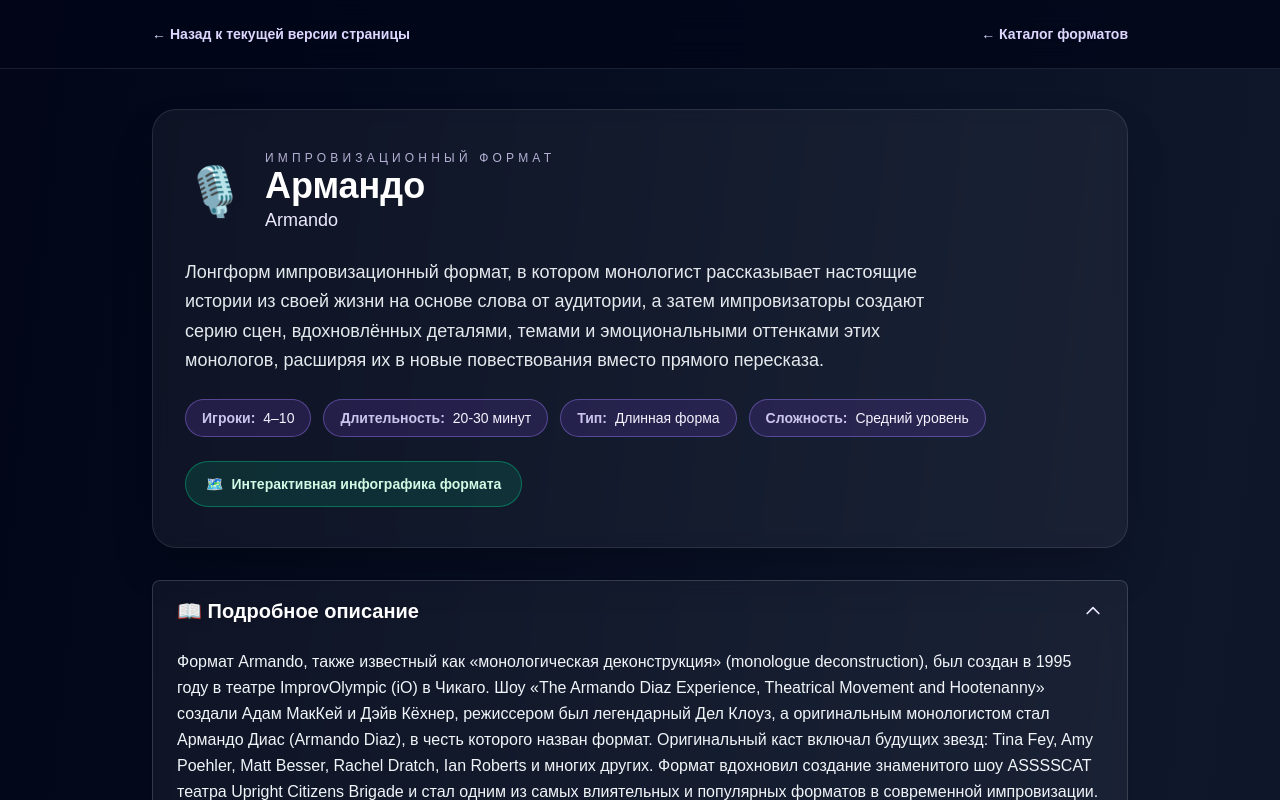
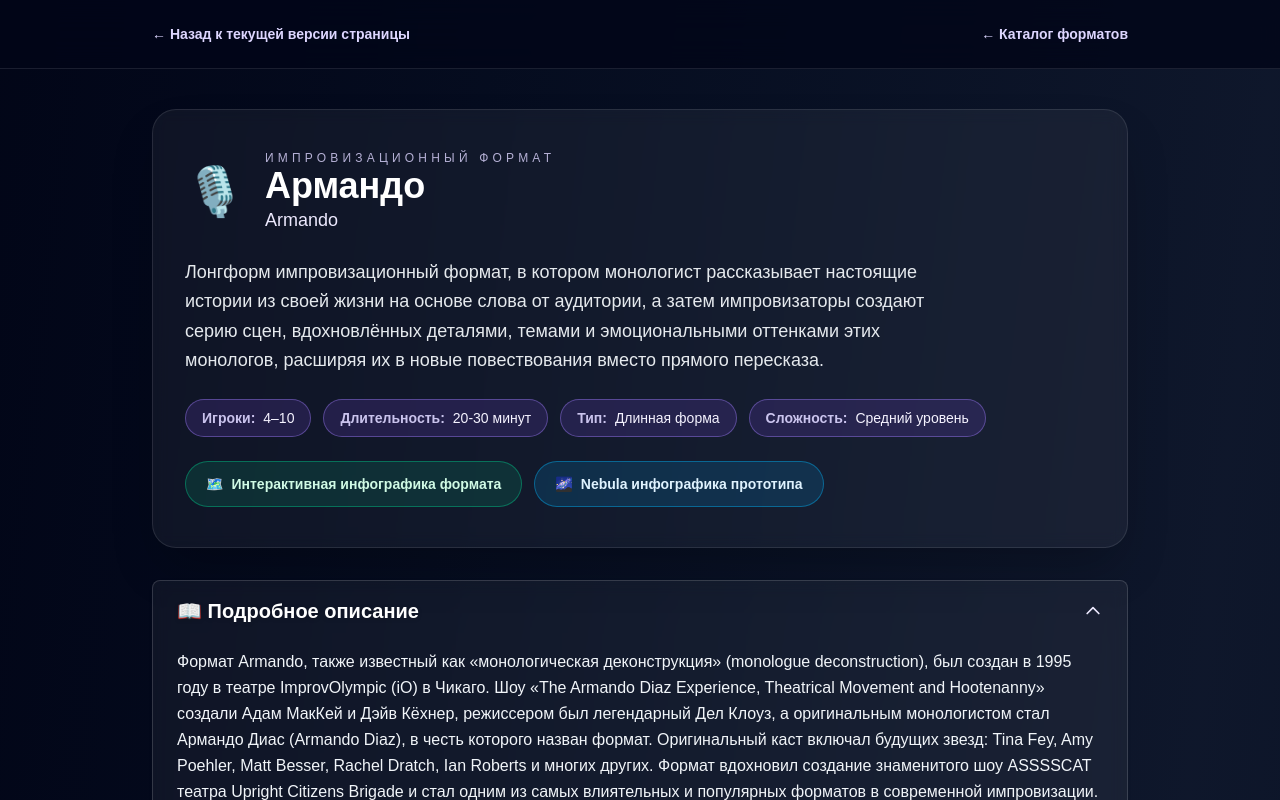
Before and after one commit to ncalavera/improv-tovarisch, a Next.js app: page /prototype/armando in a window 1280 px wide. Shown: the top 800 px of the page. Built offline with nearby package versions, Linux system fonts and the light colour scheme.

Commit message:
Add nebula infographic link to Armando prototype

```diff
--- a/app/prototype/armando/ArmandoPrototypeView.tsx
+++ b/app/prototype/armando/ArmandoPrototypeView.tsx
@@ -514,12 +514,20 @@ export function ArmandoPrototypeView({
             ))}
           </div>
 
-          <Link
-            href="/prototype/armando/infographic"
-            className="mt-6 inline-flex w-full items-center justify-center gap-2 rounded-full border border-emerald-400/40 bg-emerald-500/15 px-5 py-3 text-sm font-semibold text-emerald-100 transition hover:border-emerald-300/60 hover:text-emerald-50 md:w-auto"
-          >
-            <span aria-hidden>🗺️</span> Интерактивная инфографика формата
-          </Link>
+          <div className="mt-6 flex flex-col gap-3 md:flex-row">
+            <Link
+              href="/prototype/armando/infographic"
+              className="inline-flex w-full items-center justify-center gap-2 rounded-full border border-emerald-400/40 bg-emerald-500/15 px-5 py-3 text-sm font-semibold text-emerald-100 transition hover:border-emerald-300/60 hover:text-emerald-50 md:w-auto"
+            >
+              <span aria-hidden>🗺️</span> Интерактивная инфографика формата
+            </Link>
+            <Link
+              href="/prototype/armando/infographic/nebula"
+              className="inline-flex w-full items-center justify-center gap-2 rounded-full border border-sky-400/40 bg-sky-500/15 px-5 py-3 text-sm font-semibold text-sky-100 transition hover:border-sky-300/60 hover:text-sky-50 md:w-auto"
+            >
+              <span aria-hidden>🌌</span> Nebula инфографика прототипа
+            </Link>
+          </div>
         </section>
 
         <Collapsible
```
